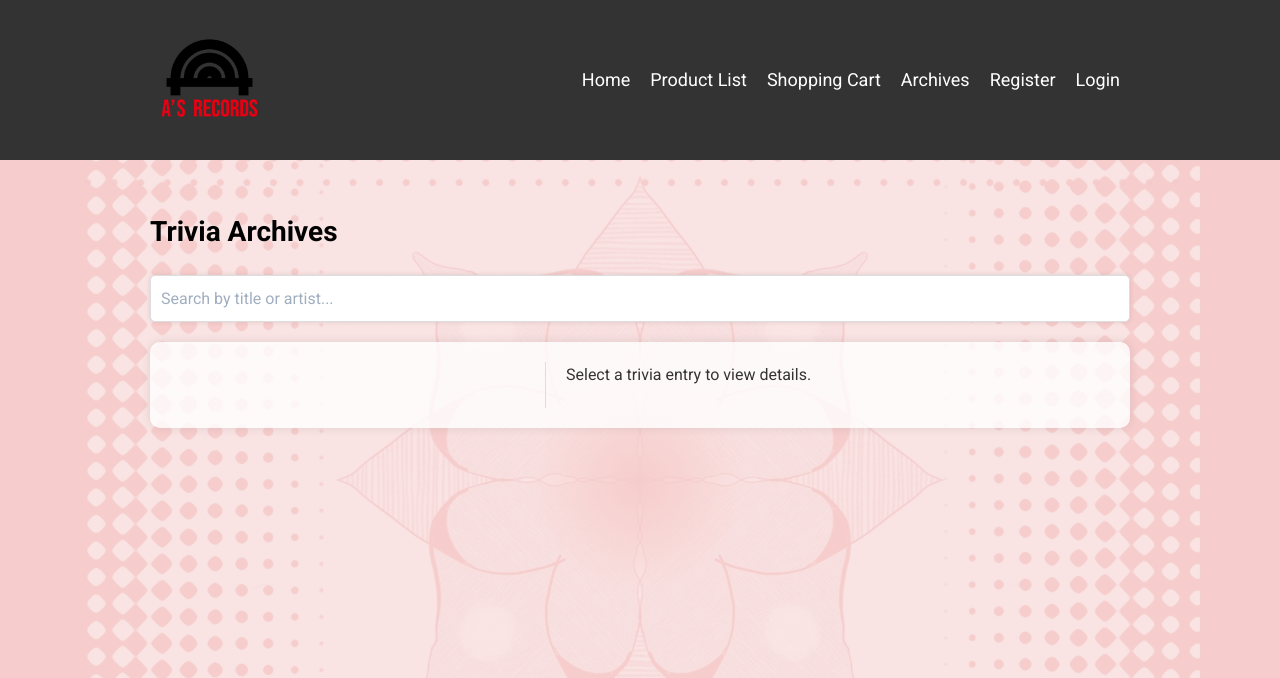
After one commit to AtsukoKuwahara/a_records_store, a Flask app: page /archives in a window 1280 px wide. The commit adds this page. Shown: the top 678 px of the page. Run offline with Flask 2, Linux system fonts and the light colour scheme; data that the repository does not hold is empty; some libraries are stand-ins or nearby versions.

Commit message:
Add Trivia Archives page

```diff
--- a/application/routes.py
+++ b/application/routes.py
@@ -2,7 +2,7 @@ import os
 from werkzeug.utils import secure_filename
 
 from flask import render_template, redirect, url_for, jsonify, request, session, flash
-from .model import Product, User, Order, RecordOfTheWeek
+from .model import Product, User, Order, RecordOfTheWeek, TriviaArchive
 from . import app, api
 from .forms import LoginForm, RegisterForm
 from flask_restx import Resource
@@ -369,8 +369,6 @@ def checkout():
 
     return render_template('checkout.html', key=app.config['STRIPE_PUBLIC_KEY'], orders=orders, subtotal=subtotal)
 
-import html
-
 # Using Ollama: GrooveGuru (Customized Llama3) or Llama3 model
 @app.route('/get_trivia', methods=['POST'])
 def get_trivia():
@@ -378,9 +376,20 @@ def get_trivia():
     album = html.unescape(data.get('album', ''))
     artist = html.unescape(data.get('artist', ''))
     follow_up = data.get('follow_up', False)
+    product_id = data.get('product_id', 0)
+
+    # Log the received data for debugging
+    print(f"Received Data: {data}")
+
+    # Fetch the RecordOfTheWeek message
+    record_of_the_week = RecordOfTheWeek.objects(product_id=product_id).first()
+    message = record_of_the_week.message if record_of_the_week else ''
+
+    # Log the fetched message for debugging
+    print(f"Fetched Message: {message}")
 
     # Change the model name here if you have created a custom model
-    model = 'llama3'  # or 'grooveguru'
+    model = 'grooveguru'  # or 'llama3'
 
     if follow_up:
         question = f'Tell me another rare, interesting trivia fact about the album "{album}" by "{artist}".'
@@ -388,6 +397,18 @@ def get_trivia():
         question = f'Tell me a rare, interesting trivia fact about the album "{album}" by "{artist}".'
 
     response = get_ollama_response(question, model)
+
+    # Save the trivia to the archive
+    if response['text']:
+        trivia = TriviaArchive(
+            product_id=product_id,
+            title=album,
+            artist=artist,
+            trivia=response['text'],
+            message=message  # Save the fetched message
+        )
+        trivia.save()
+
     return jsonify(response)
 
 def get_ollama_response(question, model):
@@ -402,8 +423,8 @@ def get_ollama_response(question, model):
     response = requests.post(app.config['OLLAMA_API_URL'], json=payload, headers=headers)
 
     # Print the raw response for debugging
-    print("question:", question)
-    print("Raw response content:", response.content)
+    # print("question:", question)
+    # print("Raw response content:", response.content)
 
     # Directly parse the JSON response
     try:
@@ -414,3 +435,23 @@ def get_ollama_response(question, model):
         return {'text': 'Error fetching trivia. Please try again later.'}
 
     return {'text': full_response}
+
+@app.route('/archives')
+def archives():
+    trivias = TriviaArchive.objects().order_by('-created_at')
+    return render_template('archives.html', trivias=trivias)
+
+@app.route('/get_trivia_details/<trivia_id>')
+def get_trivia_details(trivia_id):
+    trivia = TriviaArchive.objects(id=trivia_id).first()
+    if trivia:
+        trivia_data = {
+            "title": trivia.title,
+            "artist": trivia.artist,
+            "trivia": trivia.trivia,
+            "message": trivia.message,
+            "created_at": trivia.created_at.strftime('%Y-%m-%d %H:%M:%S')
+        }
+        return jsonify(trivia_data)
+    else:
+        return jsonify({"error": "Trivia not found"}), 404
--- a/application/static/css/style.css
+++ b/application/static/css/style.css
@@ -727,6 +727,53 @@ td.id-column {
   100% { transform: rotate(360deg); }
 }
 
+/* Archives Page Styles */
+.archives-container {
+  display: flex;
+  padding: 20px;
+  border-radius: 10px;
+  box-shadow: 0 0 10px rgba(0, 0, 0, 0.1);
+  background-color: #f9f9f9;
+  background: rgba(255, 255, 255, 0.8);
+}
+
+.search-container {
+  margin-bottom: 20px;
+}
+
+.search-container input {
+  width: 100%;
+  padding: 10px;
+  font-size: 16px;
+  border-radius: 5px;
+  border: 1px solid #ddd;
+  box-shadow: 0 0 5px rgba(0, 0, 0, 0.1);
+}
+
+.archives-list {
+  width: 40%;
+  padding-right: 10px;
+  border-right: 1px solid #ddd;
+  max-height: 70vh; /* Adjust height as needed */
+  overflow-y: auto;
+}
+
+.archives-details {
+  width: 60%;
+  padding-left: 20px;
+}
+
+.trivia-entry {
+  width: 95%;
+  cursor: pointer;
+  padding: 10px 20px;
+  margin-bottom: 10px;
+}
+
+.trivia-entry.selected {
+  background-color: rgba(230, 240, 255, 0.8);
+}
+
 /* Flash Messages Styles */
 .flash-messages {
   margin: 10px 0;
--- /dev/null
+++ b/application/templates/archives.html
@@ -0,0 +1,72 @@
+{% extends "layout.html" %}
+
+{% block content %}
+<div class="container">
+  <h2 class="title">Trivia Archives</h2>
+  <div class="search-container">
+    <input type="text" id="search-input" placeholder="Search by title or artist...">
+  </div>
+  <div class="archives-container">
+    <!-- Left side: List of trivia entries -->
+    <div class="archives-list">
+      {% for trivia in trivias %}
+      <div class="coming-soon-product card trivia-entry" data-id="{{ trivia.id }}">
+        <div class="coming-soon-details">
+          <h4>{{ trivia.title }}</h4>
+          <hr>
+          <p class="artist"><strong>Artist:</strong> {{ trivia.artist }}</p>
+          <p class="date"><strong>Date:</strong> {{ trivia.created_at.strftime('%Y-%m-%d') }}</p>
+        </div>
+      </div>
+      {% endfor %}
+    </div>
+
+    <!-- Right side: Display details of the selected trivia -->
+    <div class="archives-details" id="trivia-details">
+      <div id="trivia-content">
+        <p>Select a trivia entry to view details.</p>
+      </div>
+    </div>
+  </div>
+</div>
+
+<script>
+  // JavaScript to handle card click and fetch details
+  document.querySelectorAll('.trivia-entry').forEach(card => {
+    card.addEventListener('click', function() {
+      const triviaId = this.getAttribute('data-id');
+
+      fetch(`/get_trivia_details/${triviaId}`)
+        .then(response => response.json())
+        .then(data => {
+          const triviaContent = `
+            <h3>${data.title} by ${data.artist}</h3>
+            <p><strong>Message:</strong> ${data.message}</p>
+            <p><strong>Trivia:</strong> ${data.trivia}</p>
+            <p><strong>Date:</strong> ${data.created_at}</p>
+          `;
+          document.getElementById('trivia-content').innerHTML = triviaContent;
+
+          // Highlight the selected trivia entry
+          document.querySelectorAll('.trivia-entry').forEach(entry => entry.classList.remove('selected'));
+          card.classList.add('selected');
+        })
+        .catch(error => console.error('Error fetching trivia details:', error));
+    });
+  });
+
+  // JavaScript to handle search functionality
+  document.getElementById('search-input').addEventListener('input', function() {
+    const filter = this.value.toLowerCase();
+    document.querySelectorAll('.trivia-entry').forEach(card => {
+      const title = card.querySelector('h4').innerText.toLowerCase();
+      const artist = card.querySelector('.artist').innerText.toLowerCase();
+      if (title.includes(filter) || artist.includes(filter)) {
+        card.style.display = '';
+      } else {
+        card.style.display = 'none';
+      }
+    });
+  });
+</script>
+{% endblock %}
--- a/application/templates/includes/nav.html
+++ b/application/templates/includes/nav.html
@@ -13,6 +13,7 @@
               <li><a href="{{ url_for('index') }}">Home</a></li>
               <li><a href="{{ url_for('product') }}">Product List</a></li>
               <li><a href="{{ url_for('order') }}">Shopping Cart</a></li>
+              <li><a href="{{ url_for('archives') }}">Archives</a></li>
               {% if not session.get('username') %}
               <li><a href="{{ url_for('register') }}">Register</a></li>
               <li><a href="{{ url_for('login') }}">Login</a></li>
--- a/application/templates/index.html
+++ b/application/templates/index.html
@@ -64,12 +64,13 @@
 
     const album = "{{ featured_product.title }}";
     const artist = "{{ featured_product.artist }}";
+    const productId = "{{ featured_product.product_id }}";
     fetch('/get_trivia', {
       method: 'POST',
       headers: {
         'Content-Type': 'application/json'
       },
-      body: JSON.stringify({ album: album, artist: artist, follow_up: followUp })
+      body: JSON.stringify({ album: album, artist: artist, follow_up: followUp, product_id: productId })
     })
     .then(response => response.json())
     .then(data => {
```
Also changed, not shown: application/model.py (+8 -0 lines), README.md, 2 other files.
